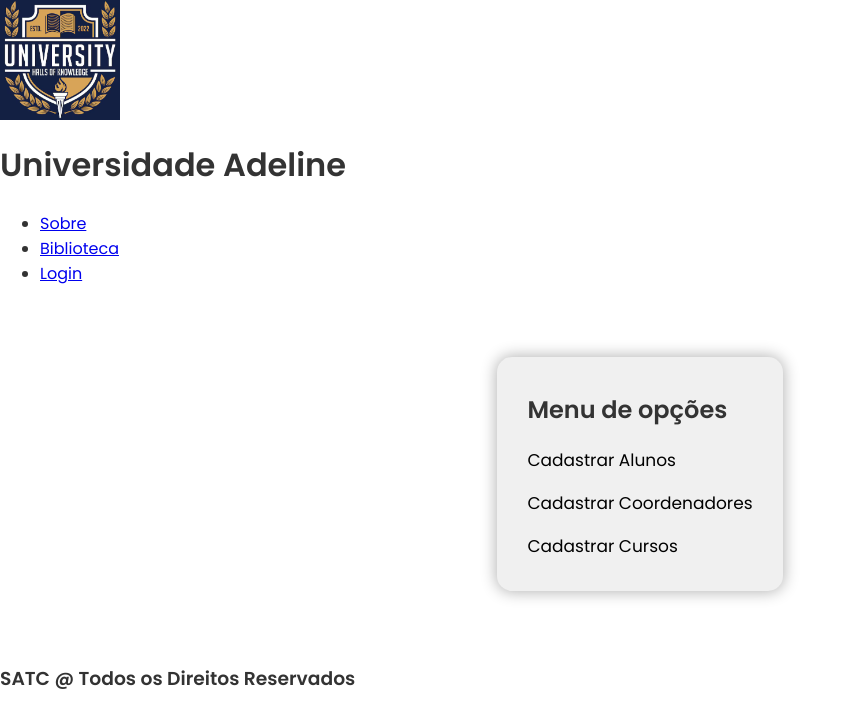
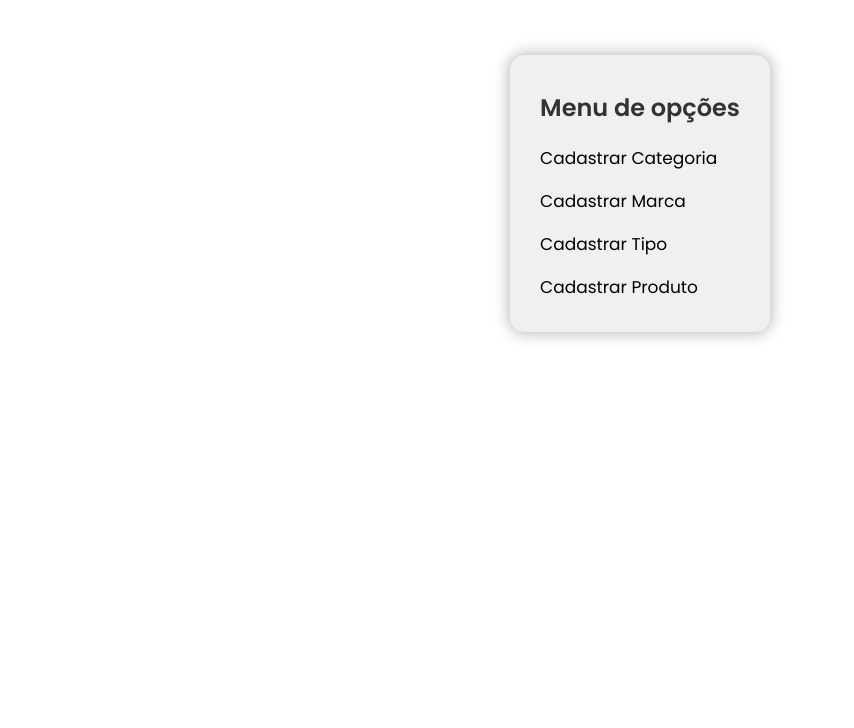
Before and after one commit to sabskk/siteLoja, a PHP site: page /menu.html in a window 1280 px wide. Shown: the top 728 px of the page, without its empty margins (0-854 px from the left). Run offline with PHP 8.4, Linux system fonts and the light colour scheme.

Commit message:
Atualização do repositório

```diff
--- a/cadastrocategoria.php
+++ b/cadastrocategoria.php
@@ -17,7 +17,6 @@ if(isset($_POST['enviar'])){
     $resultado = mysql_query($sql);
 
     // analisar resultado
-    // AQUI ELE PODE MOSTRAR UM POP UP DE DADOS CADASTRADOS SÓ QUE DIRETO NA PÁGINA INICIAL
     if ($resultado == TRUE){
         echo("Dados gravados com sucesso.");
     }
--- a/cadastromarca.php
+++ b/cadastromarca.php
@@ -17,7 +17,6 @@ if(isset($_POST['enviar'])){
     $resultado = mysql_query($sql);
 
     // analisar resultado
-    // AQUI ELE PODE MOSTRAR UM POP UP DE DADOS CADASTRADOS SÓ QUE DIRETO NA PÁGINA INICIAL
     if ($resultado == TRUE){
         echo("Dados gravados com sucesso.");
     }
--- a/cadastroproduto.html
+++ b/cadastroproduto.html
@@ -9,13 +9,13 @@
 
 <body>
 
-    <div class="mainarea">
+    <div class="mainaea">
 
         <div id="menublock">
 
             <form name="formulario" method="POST" action="cadastroproduto.php" enctype="multipart/form-data">
 
-                <h2> Cadastrar Tipo </h2>
+                <h2> Cadastrar Produto </h2>
                 Código: <input type="text" name="codigo" id="codigo" size="20">
                 <br><br>
                 Nome: <input type="text" name="nome" id="nome" size="20">
--- a/cadastrotipo.php
+++ b/cadastrotipo.php
@@ -17,7 +17,6 @@ if(isset($_POST['enviar'])){
     $resultado = mysql_query($sql);
 
     // analisar resultado
-    // AQUI ELE PODE MOSTRAR UM POP UP DE DADOS CADASTRADOS SÓ QUE DIRETO NA PÁGINA INICIAL
     if ($resultado == TRUE){
         echo("Dados gravados com sucesso.");
     }
--- a/login.php
+++ b/login.php
@@ -2,7 +2,7 @@
 
 // fazer conexão com o banco
 $conectar = mysql_connect("localhost","root","");
-$banco = mysql_select_db("escola");
+$banco = mysql_select_db("loja");
 
 // if para a opção dos botões
 if(isset($_POST['enviar'])){
--- a/menu.html
+++ b/menu.html
@@ -9,40 +9,20 @@
 
 <body>
 
-    <header>
-
-        <div id="titlelogo">
-            <a href="home.html"><img src="./imgs/logo.png" width="120px"/></a>
-            <h1> Universidade Adeline </h1>
-        </div>
-
-        <ul>
-            <li><a href="#sobre"> Sobre </a></li>
-            <li><a href="#biblioteca"> Biblioteca </a></li>
-            <li><a href="login.html"> Login </a></li>
-        </ul>
-
-    </header>
-
     <div class="mainarea">
 
         <div id="menublock">
 
             <h2> Menu de opções </h2>
-            <a href="cadastroaluno.html"><p> Cadastrar Alunos </p></a>
-            <a href="cadastrocoordenador.html"><p> Cadastrar Coordenadores </p></a>
-            <a href="cadastrocurso.html"><p> Cadastrar Cursos </p></a>
+            <a href="cadastrocategoria.html"><p> Cadastrar Categoria </p></a>
+            <a href="cadastromarca.html"><p> Cadastrar Marca </p></a>
+            <a href="cadastrotipo.html"><p> Cadastrar Tipo </p></a>
+            <a href="cadastroproduto.html"><p> Cadastrar Produto </p></a>
 
         </div>
 
     </div>
 
-    <footer>
-
-        <h3> SATC @ Todos os Direitos Reservados </h3>
-
-    </footer>
-
 </body>
 
 </html>
--- a/styles.css
+++ b/styles.css
@@ -32,7 +32,7 @@ body {
     font-size: 17px;
 }
 
-/* Estilizar botões */
+/* ESTILIZAR BOTÕES */
 #enviar {
     background-color: #132043;
     color: white;
```
Also changed, not shown: cadastroproduto.php (+20 -14 lines), login.html (+0 -21 lines), imgs/logo.png (deleted).
